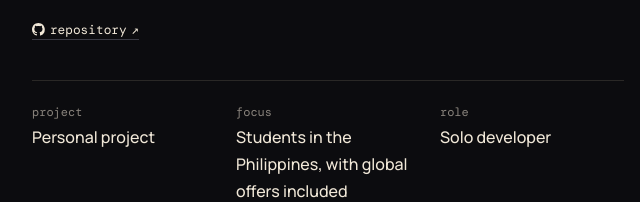
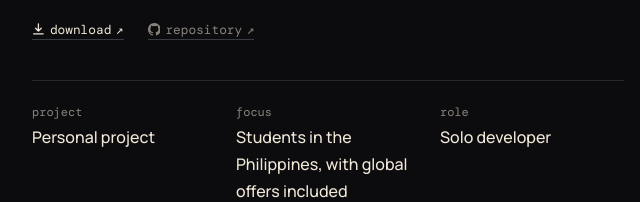
Before and after one commit to miconvr/portfolio, a plain HTML site: page iskolar/index.html in a window 1280 px wide. Shown: the part 363-565 px from the top of the page, 312-952 px from the left. Drawn offline with nearby package versions, Linux system fonts and the light colour scheme.

Commit message:
content: reorder iskolar links and add download to case study

```diff
--- a/iskolar/index.html
+++ b/iskolar/index.html
@@ -24,6 +24,7 @@
         <h1 tabindex="-1">Iskolar: a privacy-first Chrome extension for student perks</h1>
         <p class="summary">A Chrome extension that shows students the discounts and education perks available on the website they are visiting, matched locally on the device with no tracking.</p>
         <ul class="links">
+          <li><a href="https://chromewebstore.google.com/detail/iskolar/ghmgacjeikbkciknkcldfkpiiclfaeik"><svg class="ico" viewBox="0 0 16 16" aria-hidden="true"><path d="M8 1v8.6M4.5 6.5 8 10l3.5-3.5M2 13.5h12" fill="none" stroke="currentColor" stroke-width="1.6" stroke-linecap="round" stroke-linejoin="round"/></svg>Download</a></li>
           <li><a href="https://github.com/miconvr/iskolar"><svg class="ico" viewBox="0 0 16 16" aria-hidden="true"><path d="M8 0C3.58 0 0 3.58 0 8c0 3.54 2.29 6.53 5.47 7.59.4.07.55-.17.55-.38 0-.19-.01-.82-.01-1.49-2.01.37-2.53-.49-2.69-.94-.09-.23-.48-.94-.82-1.13-.28-.15-.68-.52-.01-.53.63-.01 1.08.58 1.23.82.72 1.21 1.87.87 2.33.66.07-.52.28-.87.51-1.07-1.78-.2-3.64-.89-3.64-3.95 0-.87.31-1.59.82-2.15-.08-.2-.36-1.02.08-2.12 0 0 .67-.21 2.2.82.64-.18 1.32-.27 2-.27s1.36.09 2 .27c1.53-1.04 2.2-.82 2.2-.82.44 1.1.16 1.92.08 2.12.51.56.82 1.27.82 2.15 0 3.07-1.87 3.75-3.65 3.95.29.25.54.73.54 1.48 0 1.07-.01 1.93-.01 2.2 0 .21.15.46.55.38A8.01 8.01 0 0 0 16 8c0-4.42-3.58-8-8-8z"/></svg>Repository</a></li>
         </ul>
         <dl class="facts">
```
